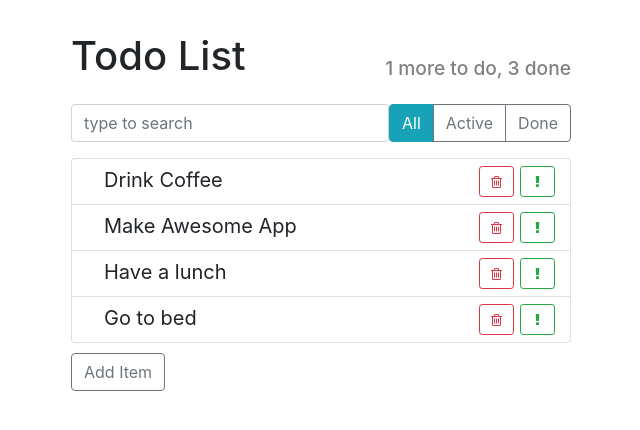
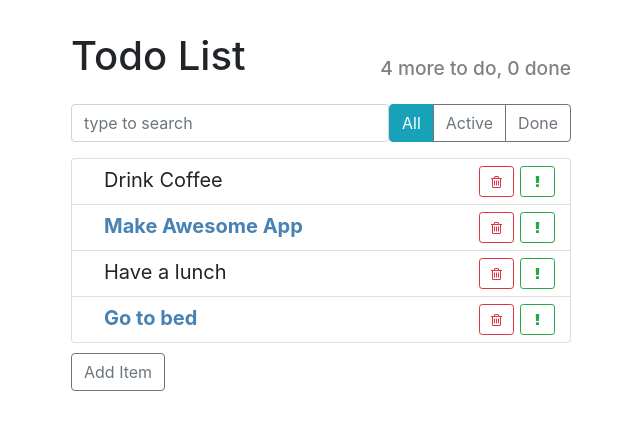
Before and after one commit to NazarovAsadbek/react-redux-udemy-course, a React (Vite) app: page / in a window 1280 px wide. Shown: the top 430 px of the page, without its empty margins (319-959 px from the left). Built offline with nearby package versions, Linux system fonts and the light colour scheme.

Commit message:
Important && done
Course: React. Juriy Buka.
Part 3. React components.
SetState
Last lesson 44

```diff
--- a/src/components/app/app.jsx
+++ b/src/components/app/app.jsx
@@ -12,11 +12,20 @@ export default class ToDo extends Component {
 
   state = {
     todoData: [
-      {id: 1, label: 'Drink Coffee', important: false},
-      {id: 2, label: 'Make Awesome App', important: true},
-      {id: 3, label: 'Have a lunch', important: false},
-      {id: 4, label: 'Go to bed', important: true},
+      {id: 1, label: 'Drink Coffee', important: false, done: false},
+      {id: 2, label: 'Make Awesome App', important: true, done: false},
+      {id: 3, label: 'Have a lunch', important: false, done: false},
+      {id: 4, label: 'Go to bed', important: true, done: false},
     ]
+  }
+
+  createToDoItem(label) {
+    return {
+      label,
+      important: false,
+      done: false,
+      id: this.maxId++
+    }
   }
 
   addToDo = (text) => {
@@ -45,24 +54,59 @@ export default class ToDo extends Component {
         ...todoData.slice(0, index),
         ...todoData.slice(index + 1)
       ]
-
       return {
         todoData: newArray
       }
     })
   }
 
+  toggleProperty(arr, id, propName) {
+    // 1. update object
+    const index = arr.findIndex((el) => el.id === id);
+    const oldTodo = arr[index];
+    const newTodo = {...oldTodo, [propName]: !oldTodo[propName]}
+
+    // 2. construct new array
+    return [
+      ...arr.slice(0, index),
+      newTodo,
+      ...arr.slice(index + 1)
+    ]
+  }
+
+  onToggleImportant = (id) => {
+    this.setState(({todoData}) => {
+      return {
+        todoData: this.toggleProperty(todoData, id, 'important')
+      }
+    })
+  }
+  onToggleDone = (id) => {
+    this.setState(({todoData}) => {
+      return {
+        todoData: this.toggleProperty(todoData, id, 'done')
+      }
+    })
+  }
+
   render() {
     const {todoData} = this.state;
+    const doneCount = this.state.todoData.filter((el) => el.done).length
+    const toDoCount = this.state.todoData.length - doneCount
 
     return (
       <div className="todo-app">
-        <AppHeader toDo={1} done={3}/>
+        <AppHeader toDo={toDoCount} done={doneCount}/>
         <div className="d-flex top-panel">
           <SearchPanel/>
           <ItemStatusFilter/>
         </div>
-        <TodoList onDeleted={(id) => this.deleteTodo(id)} todos={todoData}/>
+        <TodoList
+          todos={todoData}
+          onDeleted={this.deleteTodo}
+          onToggleImportant={this.onToggleImportant}
+          onToggleDone={this.onToggleDone}
+        />
         <ItemAddForm addToDo={(newToDo) => this.addToDo(newToDo)}/>
       </div>
     )
--- a/src/components/todo-list-item/todo-list-item.jsx
+++ b/src/components/todo-list-item/todo-list-item.jsx
@@ -4,26 +4,8 @@ import './todo-list-item.css';
 
 export default class TodoListItem extends Component {
 
-  state = {
-    done: false,
-    important: false
-  }
-
-  onLabelClick = () => {
-    this.setState(({done}) => ({
-      done: !done
-    }))
-  }
-
-  onMarkImportant = () => {
-    this.setState(({important}) => ({
-      important: !important
-    }))
-  }
-
   render() {
-    const {label, onDeleted} = this.props;
-    const {done, important} = this.state;
+    const {label, onDeleted, onToggleDone, onToggleImportant, done, important} = this.props;
 
     let classNames = 'todo-list-item';
 
@@ -36,7 +18,7 @@ export default class TodoListItem extends Component {
       <span className={classNames}>
       <span
         className="todo-list-item-label "
-        onClick={this.onLabelClick}
+        onClick={onToggleDone}
       >
         {label}
       </span>
@@ -44,7 +26,7 @@ export default class TodoListItem extends Component {
       <button
         type="button"
         className="btn btn-outline-success btn-sm float-right"
-        onClick={this.onMarkImportant}
+        onClick={onToggleImportant}
       >
         <i className="fa fa-exclamation"/>
       </button>
--- a/src/components/todo-list/todo-list.jsx
+++ b/src/components/todo-list/todo-list.jsx
@@ -3,26 +3,26 @@ import React from 'react';
 import TodoListItem from '../todo-list-item/todo-list-item';
 import './todo-list.css';
 
-const TodoList = ({todos, onDeleted}) => {
-
+const TodoList = ({
+                    todos, onDeleted, onToggleDone, onToggleImportant
+                  }) => {
   const elements = todos.map((item) => {
     const {id, ...itemProps} = item;
 
-    return (
-      <li key={id} className="list-group-item">
-        <TodoListItem
-          {...itemProps}
-          onDeleted={() => onDeleted(id)}
-        />
-      </li>
-    );
+    return (<li key={id} className="list-group-item">
+      <TodoListItem
+        {...itemProps}
+        onDeleted={() => onDeleted(id)}
+        onToggleDone={() => onToggleDone(id)}
+        onToggleImportant={() => onToggleImportant(id)}
+      />
+    </li>);
   });
 
   return (
     <ul className="list-group todo-list">
       {elements}
-    </ul>
-  );
+    </ul>);
 };
 
 export default TodoList;
```
